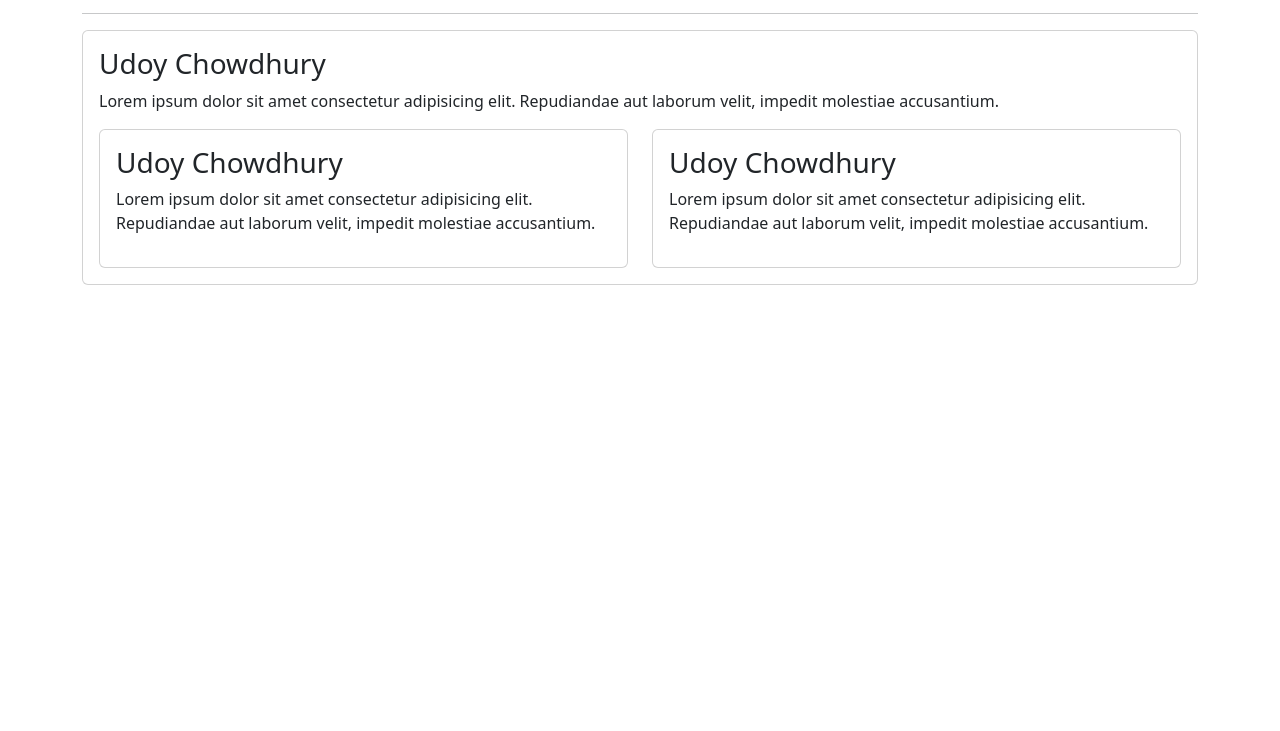
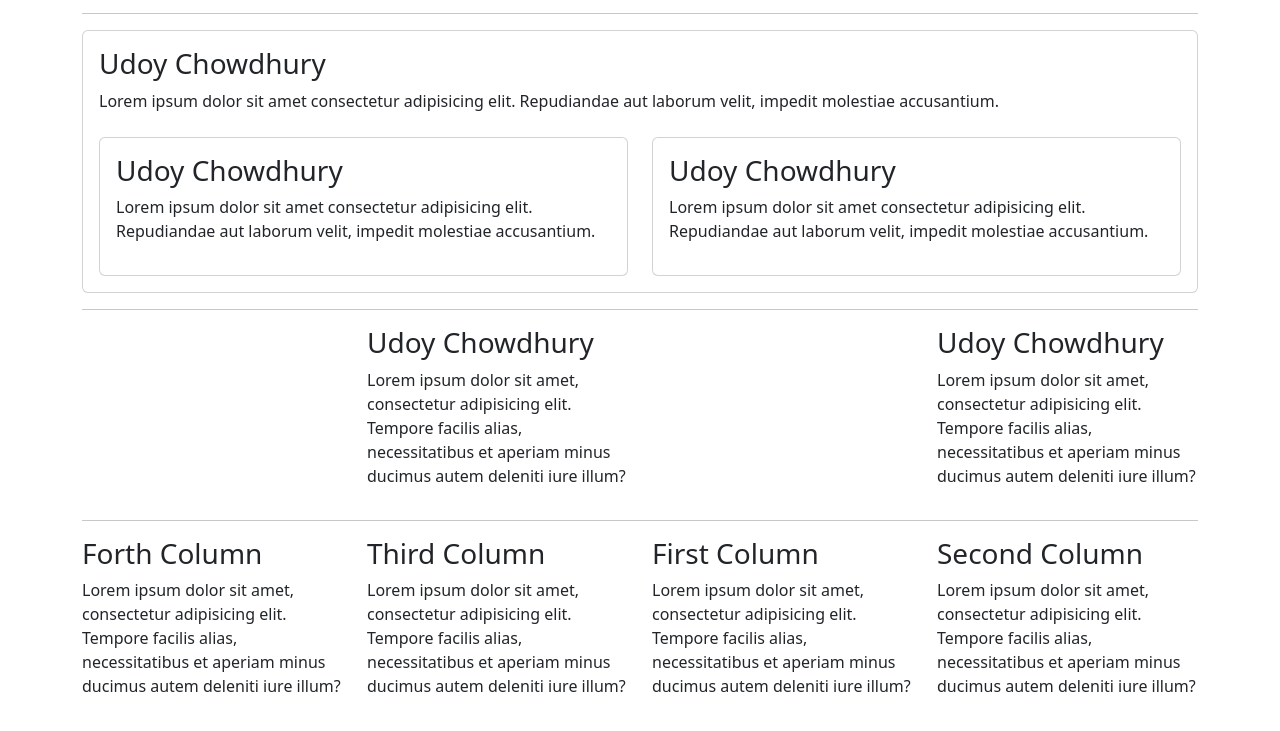
Before and after one commit to aontor22/bootstrap, a website: page 13 bootstrap-grid-system/index.html in a window 1280 px wide. Shown: the part 485-1216 px from the top of the page. Before the commit the page ends 870 px from the top, so only its background shows below. Drawn offline with nearby package versions, Linux system fonts and the light colour scheme.

Commit message:
lesson 19

```diff
--- a/13 bootstrap-grid-system/index.html
+++ b/13 bootstrap-grid-system/index.html
@@ -55,7 +55,7 @@
                         <p>Lorem ipsum dolor sit amet consectetur adipisicing elit. Repudiandae aut laborum velit,
                             impedit molestiae accusantium.</p>
                         <div class="row">
-                            <div class="col">
+                            <div class="col mt-2">
                                 <div class="card">
                                     <div class="card-body">
                                         <h3>Udoy Chowdhury</h3>
@@ -64,7 +64,7 @@
                                     </div>
                                 </div>
                             </div>
-                            <div class="col">
+                            <div class="col mt-2">
                                 <div class="card">
                                     <div class="card-body">
                                         <h3>Udoy Chowdhury</h3>
@@ -79,6 +79,37 @@
             </div>
         </div>
 
+        <hr>
+        <div class="row">
+            <div class="col-3 offset-md-3">
+                <h3>Udoy Chowdhury</h3>
+                <p>Lorem ipsum dolor sit amet, consectetur adipisicing elit. Tempore facilis alias, necessitatibus et aperiam minus ducimus autem deleniti iure illum?</p>
+            </div>
+            <div class="col-3 offset-3 offset-sm-6 offset-md-3">
+                <h3>Udoy Chowdhury</h3>
+                <p>Lorem ipsum dolor sit amet, consectetur adipisicing elit. Tempore facilis alias, necessitatibus et aperiam minus ducimus autem deleniti iure illum?</p>
+            </div>
+        </div>
+
+        <hr>
+        <div class="row">
+            <div class="col order-3">
+                <h3>First Column</h3>
+                <p>Lorem ipsum dolor sit amet, consectetur adipisicing elit. Tempore facilis alias, necessitatibus et aperiam minus ducimus autem deleniti iure illum?</p>
+            </div>
+            <div class="col order-4">
+                <h3>Second Column</h3>
+                <p>Lorem ipsum dolor sit amet, consectetur adipisicing elit. Tempore facilis alias, necessitatibus et aperiam minus ducimus autem deleniti iure illum?</p>
+            </div>
+             <div class="col order-2">
+                <h3>Third Column</h3>
+                <p>Lorem ipsum dolor sit amet, consectetur adipisicing elit. Tempore facilis alias, necessitatibus et aperiam minus ducimus autem deleniti iure illum?</p>
+            </div>
+            <div class="col order-1">
+                <h3>Forth Column</h3>
+                <p>Lorem ipsum dolor sit amet, consectetur adipisicing elit. Tempore facilis alias, necessitatibus et aperiam minus ducimus autem deleniti iure illum?</p>
+            </div>
+        </div>
 
 
 
```
